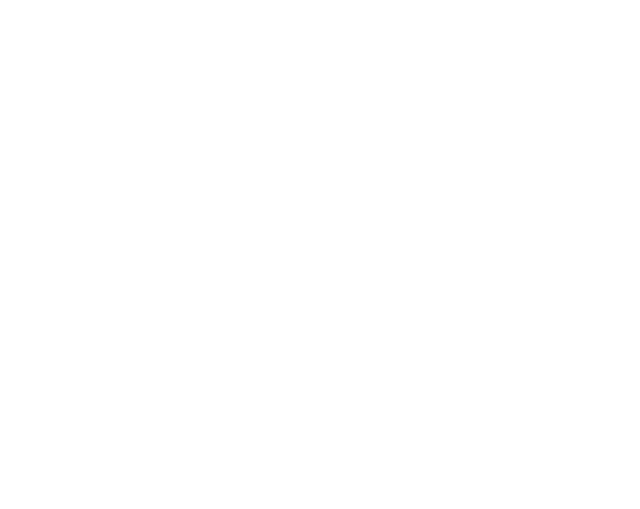
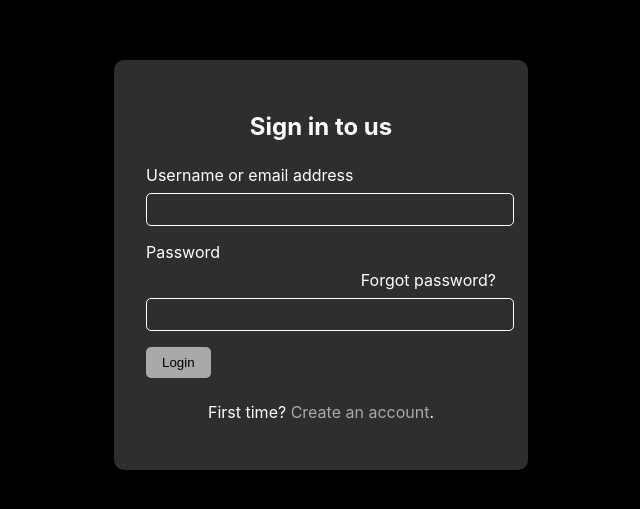
Before and after one commit to juliusbroomfield/ideate, a React (Create React App) app in the folder project/pennappps/: page /login in a window 1280 px wide. Before the commit this address had no page. Shown: the part 135-644 px from the top of the page, without its empty margins (319-959 px from the left). Built offline with nearby package versions, Linux system fonts and the light colour scheme.

Commit message:
stabilized video into the program while maintaing the key features. working on figuring out new motion techniques for the given, lets go

```diff
--- a/project/pennappps/package.json
+++ b/project/pennappps/package.json
@@ -11,6 +11,7 @@
     "react-hook-form": "^7.46.1",
     "react-router-dom": "^6.15.0",
     "react-scripts": "5.0.1",
+    "react-webcam": "^7.1.1",
     "web-vitals": "^2.1.4"
   },
   "scripts": {
--- a/project/pennappps/src/App.css
+++ b/project/pennappps/src/App.css
@@ -1,6 +1,90 @@
 .App {
   text-align: center;
 }
+
+/* Sign in Page Styles */
+.signin-page-container {
+  display: flex;
+  justify-content: center;
+  align-items: center;
+  height: 100vh;
+  background-color: black;
+}
+
+.signin-content {
+  background-color: #2E2E2E; /* Light Gray */
+  border-radius: 10px;
+  padding: 2rem;
+  width: 350px;
+  box-shadow: 0px 0px 15px rgba(0, 0, 0, 0.5);
+}
+
+.signin-heading {
+  color: white;
+  text-align: center;
+  margin-bottom: 1.5rem;
+}
+
+.signin-form-group {
+  margin-bottom: 1rem;
+}
+
+.signin-form-group label {
+  display: block;
+  color: white;
+  margin-bottom: 0.5rem;
+}
+
+.signin-form-input {
+  width: 100%;
+  padding: 0.5rem;
+  border-radius: 5px;
+  border: 1px solid #FFFFFF;
+  background-color: #2E2E2E;
+  color: white;
+  outline: none;
+}
+
+.signin-form-input:focus {
+  border-color: #A9A9A9; /* Darker gray when input is focused */
+}
+
+.signin-link {
+  color: #A9A9A9; /* A bit brighter gray for links */
+  text-decoration: none;
+}
+
+.signin-link:hover {
+  text-decoration: underline;
+}
+
+.right-label {
+  float: right;
+}
+
+.signin-button {
+  background-color: #A9A9A9; /* Bright gray */
+  color: black;
+  padding: 0.5rem 1rem;
+  border: none;
+  border-radius: 5px;
+  cursor: pointer;
+  transition: background-color 0.3s ease;
+}
+
+.signin-button:hover {
+  background-color: white;
+}
+
+.signin-footer {
+  margin-top: 1.5rem;
+  text-align: center;
+}
+
+.signin-footer p {
+  color: white;
+}
+
 
 .App-logo {
   height: 40vmin;
--- a/project/pennappps/src/App.js
+++ b/project/pennappps/src/App.js
@@ -1,8 +1,8 @@
-import React from 'react'; // Often necessary to import React, depending on your React version and setup.
+import React from 'react';
 import './App.css';
 import LoginPage from "./components/LoginPage";
+import VideoRecorder from "./components/video"; // Import the VideoRecorder component
 
-// Missing imports for react-router-dom
 import {
   BrowserRouter,
   Routes,
@@ -13,7 +13,8 @@ function App() {
   return (
     <BrowserRouter>
       <Routes>
-        <Route path="/" element={<LoginPage />} />
+        <Route path="/" element={<VideoRecorder />} /> {/* Make VideoRecorder the default component */}
+        <Route path="/login" element={<LoginPage />} />
       </Routes>
     </BrowserRouter>
   );
--- a/project/pennappps/src/components/LoginPage.jsx
+++ b/project/pennappps/src/components/LoginPage.jsx
@@ -39,7 +39,7 @@ export default function SignInPage() {
             />
           </div>
           <div className="signin-form-group">
-            <Link to="/welcome" state={userState}>
+            <Link to="/record" state={userState}>
               <button className="signin-button" id="sub_btn" type="button">
                 Login
               </button>
--- /dev/null
+++ b/project/pennappps/src/components/video.jsx
@@ -0,0 +1,48 @@
+import React, { useRef, useState } from 'react';
+import Webcam from 'react-webcam';
+
+function VideoRecorder() {
+    const webcamRef = useRef(null);
+    const [recording, setRecording] = useState(false);
+    const [videoSrc, setVideoSrc] = useState(null);
+
+    const handleStartRecording = () => {
+        setRecording(true);
+        webcamRef.current.startRecording();
+    };
+
+    const handleStopRecording = () => {
+        setRecording(false);
+        const video = webcamRef.current.stopRecording();
+        setVideoSrc(video);
+    };
+
+    const handleDownload = () => {
+        if (videoSrc) {
+            const link = document.createElement('a');
+            link.href = videoSrc;
+            link.download = 'recorded_video.webm';
+            link.click();
+        }
+    };
+
+    return (
+        <div>
+            <Webcam
+                audio={true}
+                ref={webcamRef}
+                style={{ width: '50%', display: 'block', marginLeft: 'auto', marginRight: 'auto' }} // Adjust size to 50% and center it
+            />
+            <div style={{ textAlign: 'center' }}> {/* Center the buttons */}
+                {recording ? (
+                    <button onClick={handleStopRecording}>Stop Recording</button>
+                ) : (
+                    <button onClick={handleStartRecording}>Start Recording</button>
+                )}
+                {videoSrc && <button onClick={handleDownload}>Download Video</button>}
+            </div>
+        </div>
+    );
+}
+
+export default VideoRecorder;
```
Also changed, not shown: 1 other file (tests, documents, lock files or other folders).
